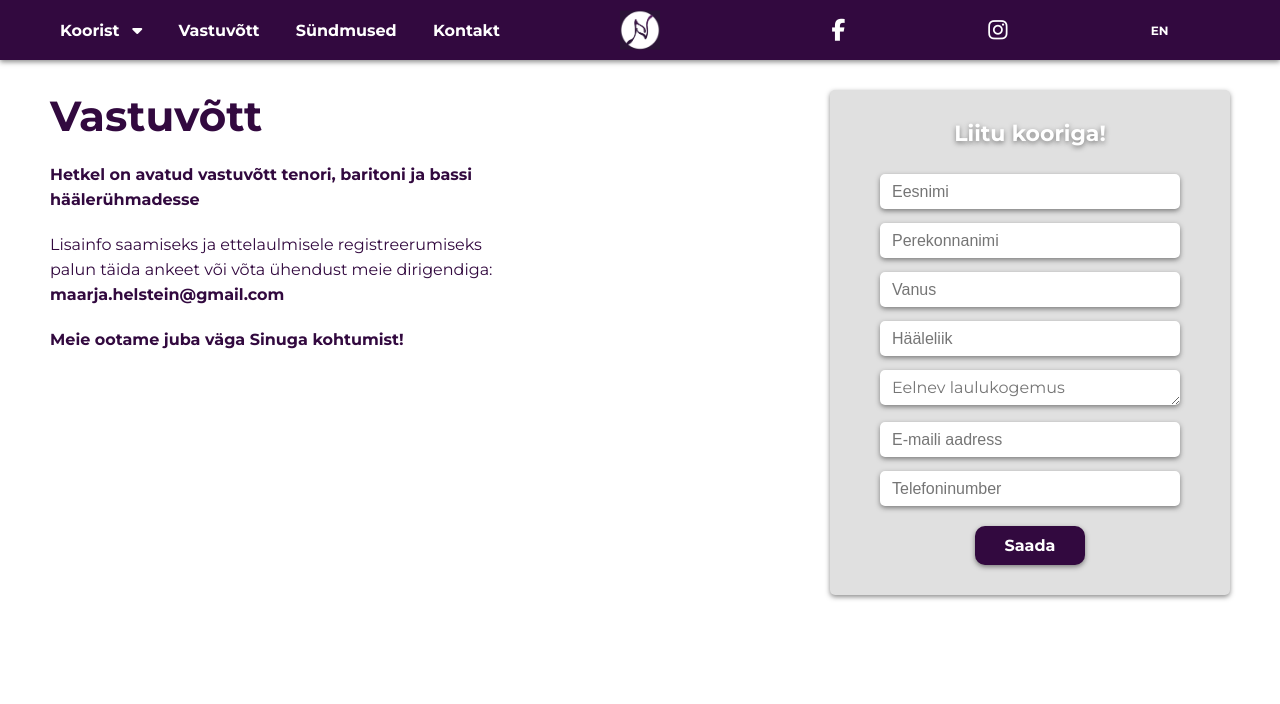
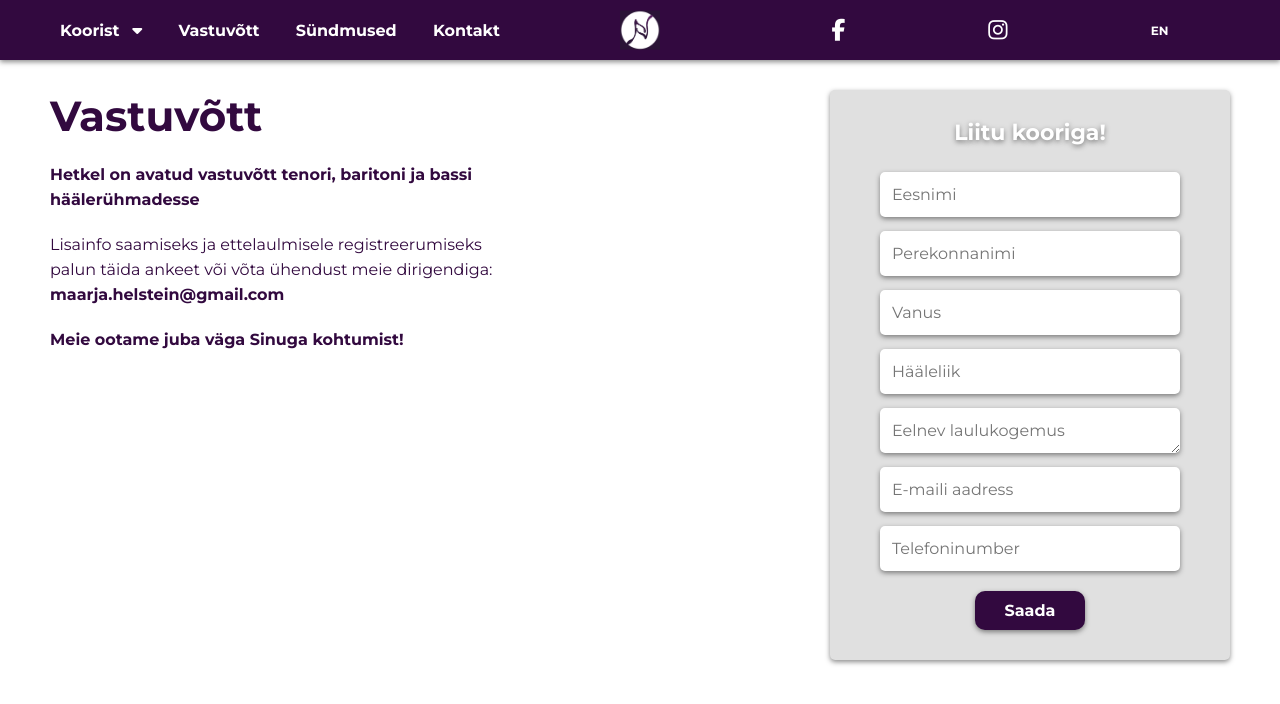
Before and after one commit to lepatriinukast/Noorus, a Node server app: page /vastuvott.html in a window 1280 px wide. Shown: the top 704 px of the page. Run offline with Node 20, Linux system fonts and the light colour scheme; some libraries are stand-ins or nearby versions.

Commit message:
add textarea to vastuvott.html

```diff
--- a/public/css/style.css
+++ b/public/css/style.css
@@ -100,6 +100,12 @@ body {
       font-weight: 700; }
   .list__link {
     text-decoration: underline; }
+
+.form, .form__input {
+  font-family: inherit;
+  font-size: 1.6rem;
+  line-height: 2.5rem;
+  font-weight: 700; }
 
 .u-margin-top-big {
   margin-top: 2rem !important; }
@@ -261,23 +267,17 @@ body {
   padding: 3rem 5rem;
   background-color: #E0E0E0;
   border-radius: 5px;
-  box-shadow: 0 2px 5px rgba(26, 26, 26, 0.5);
-  font-family: inherit; }
-  .form__text-area {
-    font-family: inherit; }
+  box-shadow: 0 2px 5px rgba(26, 26, 26, 0.5); }
   .form__input {
     position: relative;
     display: inline-block;
+    height: 4.5rem;
     width: 30rem;
     border: none;
     border-radius: 5px;
+    padding: 0 1.2rem;
     box-shadow: 0 2px 5px rgba(26, 26, 26, 0.5);
-    margin: .7rem 0;
-    padding: .5rem 1.2rem;
-    font-size: 1.6rem;
-    line-height: 2.5rem;
-    font-weight: 700;
-    color: #32093F; }
+    margin: 0.7rem 0; }
     @media screen and (max-width: 18.75em) {
       .form__input {
         width: 20rem; } }
@@ -289,6 +289,12 @@ body {
       border-bottom: 2px #E91E63 solid; }
     .form__input::placeholder {
       font-weight: 200; }
+  .form__text-area {
+    padding-top: 1rem;
+    transition-property: height;
+    transition-duration: .5s; }
+    .form__text-area:focus {
+      height: 13.5rem; }
 
 .hidden-menu {
   position: absolute;
@@ -297,11 +303,6 @@ body {
   background-color: #5F045F;
   z-index: 3;
   box-shadow: 0 2px 5px rgba(26, 26, 26, 0.5); }
-  @media screen and (max-height: 25em) {
-    .hidden-menu {
-      height: calc(100vh - 6rem);
-      height: var(--vh);
-      top: 6rem; } }
   .hidden-menu__list {
     list-style: none;
     display: flex;
@@ -493,7 +494,7 @@ body {
         display: flex;
         justify-content: space-around;
         flex-wrap: wrap;
-        padding-top: 3rem; } }
+        padding: 3rem; } }
   .sidenav__item {
     text-align: center;
     padding: 1rem 3rem;
@@ -503,7 +504,8 @@ body {
     transition-duration: 0.5s; }
     @media screen and (max-width: 53.75em) {
       .sidenav__item {
-        display: inline-block; } }
+        display: inline-block;
+        margin: 0; } }
     .sidenav__item:active, .sidenav__item:hover {
       background-color: #5F045F;
       box-shadow: 0 2px 5px rgba(26, 26, 26, 0.5); }
@@ -689,6 +691,7 @@ body {
         height: 54rem;
         width: auto;
         flex: 0 0 100%;
+        margin-right: 0;
         margin-bottom: 3rem; } }
     @media screen and (max-width: 70.9375em) {
       .section-header__img {
@@ -808,7 +811,7 @@ body {
   padding: 5rem; }
   @media screen and (max-width: 22.5em) {
     .page-sundmused__event {
-      padding: 0rem; } }
+      padding: 3rem 0 0; } }
 
 .page-sundmused__img {
   height: 40rem;
--- a/public/js/index.js
+++ b/public/js/index.js
@@ -98,19 +98,3 @@ document.addEventListener("click", function(event) {
     removeDropdownMenuFooter();
   }
 });
-
-// // VARIABLE for the current viewport height
-//
-
-
-//
-// // FUNCTION for setting the --vh css variable to current viewport height
-//
-function setViewportHeight() {
-  var vh = window.innerHeight;
-  hiddenMenu.style.height = "calc(" + vh + "px - 6rem)";
-}
-//
-// // EXECUTION CODE- the code below updates the variables above continuously
-//
-  window.addEventListener("resize", setViewportHeight);
--- a/public/sass/base/_typography.scss
+++ b/public/sass/base/_typography.scss
@@ -22,7 +22,7 @@ body {
       font-size: 5rem;
       margin-bottom: 0.5rem;
     }
-    @media screen and  (max-width: 18.75em) and (max-height: 13.75em) {
+    @media screen and (max-width: 18.75em) and (max-height: 13.75em) {
       font-size: 3rem;
     }
   }
@@ -86,3 +86,13 @@ body {
     text-decoration: underline;
   }
 }
+
+.form {
+  &,
+  &__input {
+    font-family: inherit;
+    font-size: 1.6rem;
+    line-height: 2.5rem;
+    font-weight: 700;
+  }
+}
--- a/public/sass/components/_form.scss
+++ b/public/sass/components/_form.scss
@@ -8,25 +8,17 @@
   background-color: $color-grey-light;
   border-radius: 5px;
   @include boxShadow;
-  font-family: inherit;
-
-  &__text-area {
-    font-family: inherit;
-  }
 
   &__input {
     position: relative;
     display: inline-block;
+    height: 4.5rem;
     width: 30rem;
     border: none;
     border-radius: 5px;
+    padding: 0 1.2rem;
     @include boxShadow;
-    margin: .7rem 0;
-    padding: .5rem 1.2rem;
-    font-size: 1.6rem;
-    line-height: 2.5rem;
-    font-weight: 700;
-    color: $color-primary-dark;
+    margin: 0.7rem 0;
     @media screen and (max-width: 18.75em) {
       width: 20rem;
     }
@@ -45,4 +37,14 @@
       font-weight: 200;
     }
   }
+
+  &__text-area {
+    padding-top: 1rem;
+    transition-property: height;
+    transition-duration: .5s;
+
+    &:focus {
+      height: 13.5rem;
+    }
+  }
 }
--- a/public/sass/components/_hidden-menu.scss
+++ b/public/sass/components/_hidden-menu.scss
@@ -7,11 +7,6 @@
   background-color: $color-primary-light;
   z-index: 3;
   @include boxShadow;
-  @media screen and (max-height: 25em) {
-    height: calc(100vh - 6rem);
-    height: var(--vh);
-    top: 6rem;
-  }
 
   // Hidden menu elements
 
--- a/public/sass/components/_sidenav.scss
+++ b/public/sass/components/_sidenav.scss
@@ -22,7 +22,7 @@
       display: flex;
       justify-content: space-around;
       flex-wrap: wrap;
-      padding-top: 3rem;
+      padding: 3rem;
     }
   }
 
@@ -35,6 +35,7 @@
     transition-duration: 0.5s;
     @media screen and (max-width: 53.75em) {
       display: inline-block;
+      margin: 0;
     }
 
     &:active,
--- a/public/sass/pages/_koorist.scss
+++ b/public/sass/pages/_koorist.scss
@@ -30,6 +30,7 @@
       height: 54rem;
       width: auto;
       flex: 0 0 100%;
+      margin-right: 0;
       margin-bottom: 3rem;
     }
     @media screen and (max-width: 70.9375em) {
--- a/public/sass/pages/_sundmused.scss
+++ b/public/sass/pages/_sundmused.scss
@@ -29,7 +29,7 @@
     flex-wrap: wrap;
     padding: 5rem;
     @media screen and (max-width: 22.5em) {
-      padding: 0rem;
+      padding: 3rem 0 0;
     }
   }
 
--- a/public/vastuvott.html
+++ b/public/vastuvott.html
@@ -90,9 +90,7 @@
           <input type="text" class="form__input" placeholder="Perekonnanimi" required>
           <input type="number" class="form__input" placeholder="Vanus" required>
           <input type="text" class="form__input" placeholder="Hääleliik" required>
-          <div class="form__text-wrapper">
-            <textarea class="form__input form__text-area" id="text-area-form" name="vastuvott" rows="1" placeholder="Eelnev laulukogemus" required></textarea>
-          </div>
+          <textarea class="form__input form__text-area" id="text-area" name="vastuvott" rows="1" placeholder="Eelnev laulukogemus" required></textarea>
           <input type="email" class="form__input" placeholder="E-maili aadress" required>
           <input type="tel" class="form__input u-margin-bottom-big" placeholder="Telefoninumber" required>
           <button class="btn btn--main" type="submit" name="submit">Saada</button>
```
